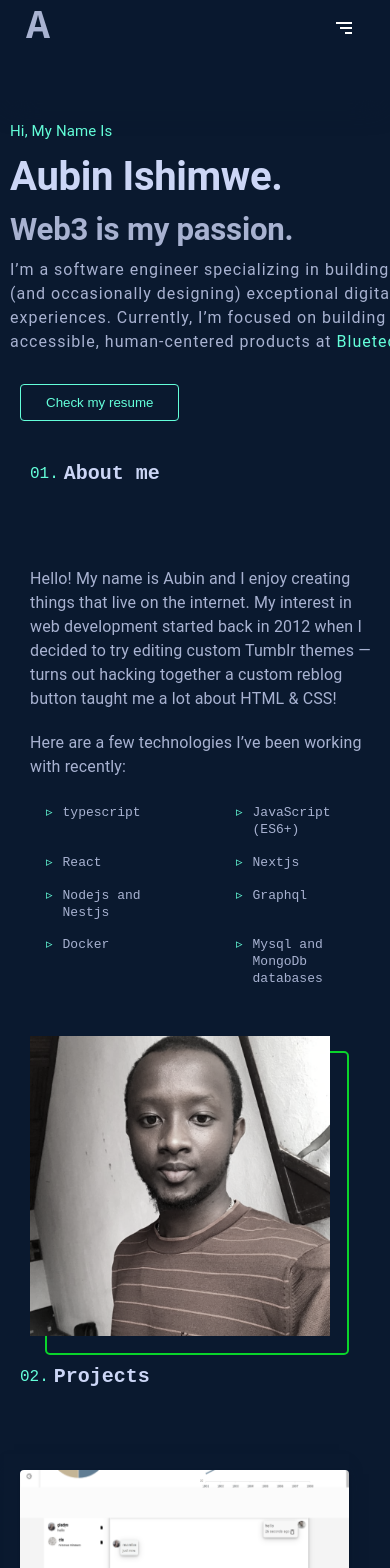
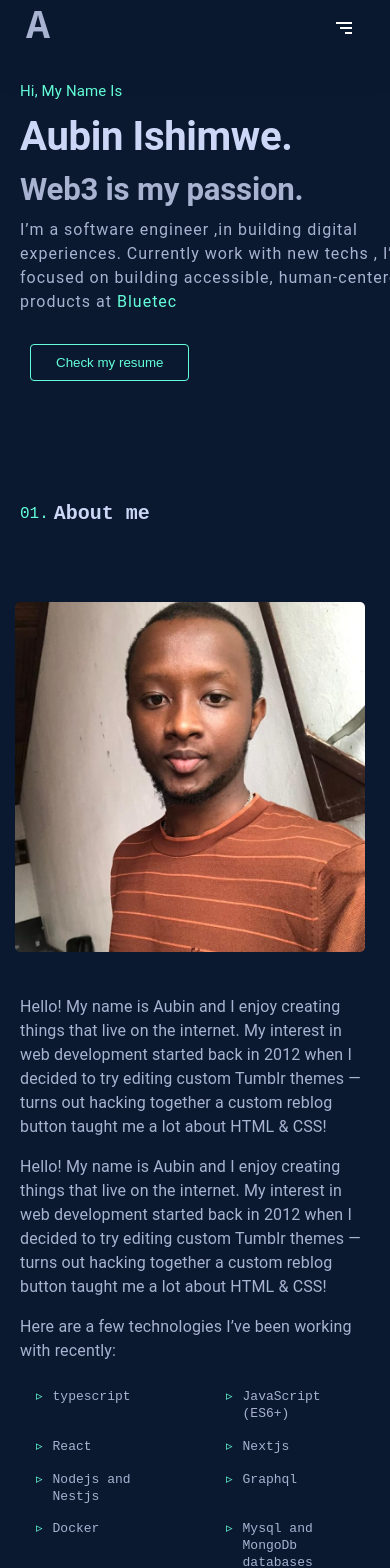
Before and after one commit to sopranoelfuego/aubinishimwe.com, a Next.js app: page / in a window 390 px wide. Shown: the top 1568 px of the page. Built offline with nearby package versions, Linux system fonts and the light colour scheme.

Commit message:
responsive projects components at 83%

```diff
--- a/src/components/AboutMe.tsx
+++ b/src/components/AboutMe.tsx
@@ -1,18 +1,23 @@
 import {
  Box,
- Grid,
  List,
  ListItem,
+ Stack,
  styled,
  Typography,
+ useMediaQuery,
  useTheme,
 } from '@mui/material'
 import ComponentTitle from '@utils/ComponentTitle'
-import Image from 'next/image'
-import React from 'react'
+import React, { useEffect } from 'react'
 
 function AboutMe() {
  const theme = useTheme()
+ const matches=useMediaQuery(theme.breakpoints.down('sm'))
+ useEffect(() => {
+  console.log("matches changes:",matches)
+ }, [matches])
+
  const techList = [
   { key: '1', name: 'typescript' },
   { key: '2', name: 'JavaScript (ES6+)' },
@@ -23,20 +28,47 @@ function AboutMe() {
   { key: '7', name: 'Docker' },
   { key: '8', name: 'Mysql and MongoDb databases' },
  ]
+ const ImageContainer = styled('div')(({ theme }) => ({
+   position: 'relative',
+   display: 'block',
+   margin:"0 auto",
+   '&::before': {
+    content: '""',
+    display: matches?"none":'inline-block',
+    width: '100%',
+    height: '100%',
+    maxWidth:"400px",
+    zIndex:18,
+    transform: "translate(5px,5px)",
+    border: `2px solid ${theme?.palette?.primary?.contrastText}`,
+    opacity:"0.8",
+    transition: 'transform 300ms ease-in',
+    borderRadius: '5px',
+    position: 'absolute',
+   },
+   '& > img':{
+      transform:"translate(-5px,-5px)",
+     filter:matches?"none":"inherit"
+   },
+   '&:hover  img': {
+      transform: "none",
+    filter: 'none',
+   },
+   '&:hover:before': {
+    transform: "none",
+    cursor: 'pointer',
+   },
+  }))
 
  return (
 
-    <Box sx={{ minHeight: '100vh',width:"100vw", padding: {xs:"20px",sm:"0 90px",md:'0 150px'} }} id="aboutMe">
+    <Box sx={{ minHeight: '100vh',width:"100%",margin:"0 auto",
+    maxWidth:"1000px",padding: { xs:"60px 0",sm:"none"} }} id="aboutMe">
    <ComponentTitle number="01." nameTitle="About me" />
-   <Box sx={{ width: '100%' }}>
-    <Grid container spacing={4} columns={{ xs: 1, sm: 8, md: 12 }}>
-     <Grid
-      item
-      xs={12}
-      maxWidth="400px"
-      md={6}
-
-      sx={{ display: 'flex', flexDirection: 'column', gap: '20px',textJustify:"justify" }}
+    <Box sx={{width:"100%",display:"flex",alignItems:"flex-start",flexDirection:{xs:"column-reverse",sm:"row"},justifyContent:"space-evenly"}} >
+     <Stack direction="column"
+     spacing={2}
+      sx={{textJustify:"justify",flex:1 }}
      >
       <Typography  >
        Hello! My name is Aubin and I enjoy creating things that live on the
@@ -44,8 +76,14 @@ function AboutMe() {
        decided to try editing custom Tumblr themes — turns out hacking together
        a custom reblog button taught me a lot about HTML & CSS!
       </Typography>
+      <Typography  >
+       Hello! My name is Aubin and I enjoy creating things that live on the
+       internet. My interest in web development started back in 2012 when I
+       decided to try editing custom Tumblr themes — turns out hacking together
+       a custom reblog button taught me a lot about HTML & CSS!
+      </Typography>
 
-      <Box sx={{width: '100%'}}>
+      <Box >
        <Typography>
         Here are a few technologies I’ve been working with recently:
        </Typography>
@@ -78,41 +116,17 @@ function AboutMe() {
         ))}
        </List>
       </Box>
-     </Grid>
-     <Grid item xs={12} md={6} position="relative">
-      <ImageContainer>
-       <Image src="/aubin.jpeg" width={300} height={300} alt="aubin" />
+     </Stack>
+     <Box sx={{position:"relative",width:"100%",flex:1,padding:{xs:"0 0 30px 0",sm:"0 0 0 80px"}}}>
+      <ImageContainer >
+       <img src="/aubin.jpeg" style={{width:"100%",height:"100%",borderRadius:"5px",zIndex:20,maxWidth:"400px"}} alt="aubin" />
       </ImageContainer>
-     </Grid>
-    </Grid>
-   </Box>
+     </Box>
+    </Box>
+
   </Box>
  )
 }
 
-const ImageContainer = styled('div')(({ theme }) => ({
- position: 'relative',
- display: 'block',
- '&::before': {
-  content: '"hello friday"',
-  display: 'inline-block',
-  width: '300px',
-  height: '300px',
-  transform: 'translate(15px,15px)',
-  border: '2px solid #0ad42b',
-  transition: 'transform 300ms ease-in',
-  borderRadius: '5px',
-  position: 'absolute',
- },
- '&:hover  img': {
-  filter: 'none',
- },
- '&:hover:before': {
-  transform: 'translate(10px,10px)',
-  cursor: 'pointer',
- },
- '& > img': {
-  filter: 'grayscale(80%)',
- },
-}))
+
 export default AboutMe
--- a/src/components/Footer.tsx
+++ b/src/components/Footer.tsx
@@ -3,7 +3,7 @@ import React from 'react'
 
 function Footer() {
   return (
-    <Box sx={{width:"100vw",textAlign:"center",padding:{md:"0 0 200px 0"}}}>
+    <Box sx={{width:"100%",textAlign:"center",padding:{md:"0 0 200px 0"}}}>
         <Typography variant="caption" letterSpacing={1} fontFamily="monospace" fontWeight="600">made with &#x2764; by aubin ishimwe</Typography>
     </Box>
   )
--- a/src/components/Header.tsx
+++ b/src/components/Header.tsx
@@ -35,10 +35,10 @@ export function Header() {
  return (
   <Box
    sx={{
-    position: 'sticky',
+    position: 'fixed',
     top: 0,
     width: '100vw',
-    height: '100px',
+    height: {xs:"60px",sm:'100px'},
     fontFamily: 'monospace',
     boxShadow: `0 10px 30px -10px ${theme?.palette?.background?.default}`,
     zIndex: 20,
--- a/src/components/Hero.tsx
+++ b/src/components/Hero.tsx
@@ -9,16 +9,18 @@ export function Hero() {
    id="/"
    sx={{
     minHeight: {xm:"auto",md:'100vh'},
-    justifyContent: 'flex-start',
+    justifyContent: 'center',
     alignItems: 'flex-start',
     textJustify:"justify",
     display: 'flex',
     lineHeight:1,
     width:"100vw",
+    margin:"0 auto",
+    maxWidth:"1000px",
     gap: '10px',
     flexDirection: 'column',
-    marging:0,
-    padding: {xs:"20px 0",sm:"0 90px",md:'0 150px'},
+    padding: { xs:"60px 0",sm:"none"}
+
    }}
   >
    <Typography
@@ -43,9 +45,8 @@ export function Hero() {
    <Typography variant="h2" component="h2" fontWeight="600" fontSize="clamp(30px, 8vw, 80px)" >
     Web3 is my passion.
    </Typography>
-   <Typography variant="body1" maxWidth="450px" letterSpacing="1px" sx={{width: '100%'}}>
-    I’m a software engineer specializing in building (and occasionally
-    designing) exceptional digital experiences. Currently, I’m focused on
+   <Typography variant="body1" maxWidth="450px" letterSpacing="1px" sx={{width: {xs:"100vw",sm:'100%'},textJustify:"justify"}}>
+    I’m a software engineer ,in building  digital experiences. Currently work with new techs , I’m focused on
     building accessible, human-centered products at{' '}
     <Link
      href="http://bluetec.bi/"
--- a/src/components/Projects.tsx
+++ b/src/components/Projects.tsx
@@ -10,10 +10,11 @@ function Projects() {
 
     ]
   return (
-    <Box id="#projects" sx={{ minHeight: '100vh', width:"100vw", padding: {xs:"0 10px",sm:"0 50px",md:' 0 150px'} }}>
+    <Box id="#projects" sx={{ minHeight: '100vh', width:"100%", margin:"0 auto",padding: { xs:"60px 0",sm:"none"},
+    maxWidth:"1000px", }}>
 
         <ComponentTitle number="02." nameTitle="Projects"/>
-      <Grid container spacing={2} >
+      <Grid container spacing={2} justifyContent="center" >
         {projects?.map((value, key)=><SingleProject key={key} project={value}/>)}
       </Grid>
     </Box>
--- a/src/components/SingleProject.tsx
+++ b/src/components/SingleProject.tsx
@@ -22,6 +22,7 @@ function SingleProject({ project }) {
     "&:hover":{
       transform: 'translateY(-5px)'
     },
+
     "&:hover  h5":{
         color: `${theme?.palette?.primary?.contrastText}`
     }
@@ -34,7 +35,7 @@ function SingleProject({ project }) {
      alt="green iguana"
      height="250"
      image={project?.image}
-     sx={{objectFit:"cover",flexGrow:1}}
+     sx={{objectFit:"cover",flexGrow:1,filter:{xs:"none",md:"inherit"}}}
 
     />
     <CardContent>
--- a/src/layout/Layout.tsx
+++ b/src/layout/Layout.tsx
@@ -21,11 +21,11 @@ export const Layout: React.FC = ({ children }: any) => {
   }))
  return (
   <>
-   <Box sx={{ width:"100%",maxWidth:"1400px",position:"relative",color:`${theme?.palette.text?.secondary}`,overflowY:"auto",transition:"all 300ms ease-in",padding:{xs:"0 10px",sm:"0 50px",md:'0 50px'}}}>
+   <Box sx={{ width:"100vw",margin:"0 auto",maxWidth:"2400px",padding: {xs:"20px",sm:"0 90px",md:'0 150px'},position:"relative",color:`${theme?.palette.text?.secondary}`,overflowY:"auto",transition:"all 300ms ease-in"}}>
 
-   <Box sx={{display:"flex",width:"100%"}}>
+   <Box sx={{width:"100%"}}>
     <SocialMedias/>
-    <Box flexGrow={1} >
+    <Box flexGrow={1} sx={{width:"100%",display:"flex",flexDirection:"column",justifyContent:"center"}}>
 
      {children}
      <Footer/>
--- a/src/layout/SocialMedias.tsx
+++ b/src/layout/SocialMedias.tsx
@@ -24,7 +24,7 @@ function SocialMedias() {
       {id:"4",href:"https://www.linkedin.com/in/aubin-ishimwe-308a7a206",name:"linkedin",icon:<AiFillLinkedin/>},
     ]
   return (
-    <Stack direction="column" alignItems="center" spacing={3} sx={{position:"fixed",bottom:0,display:{xs:"none",sm:"block",md:"flex",}}}>
+    <Stack direction="column" alignItems="center" spacing={3} sx={{position:"fixed",bottom:0,left:50,display:{xs:"none",sm:"block",md:"flex",}}}>
     {socialsMedia?.map((value,key)=>(
       <Tooltip key={key} title={value?.name} >
         <StackDiv >
```
Also changed, not shown: src/components/ContactMe.tsx (+23 -3 lines), src/components/HeroPage.tsx (deleted, +0 -12 lines).
